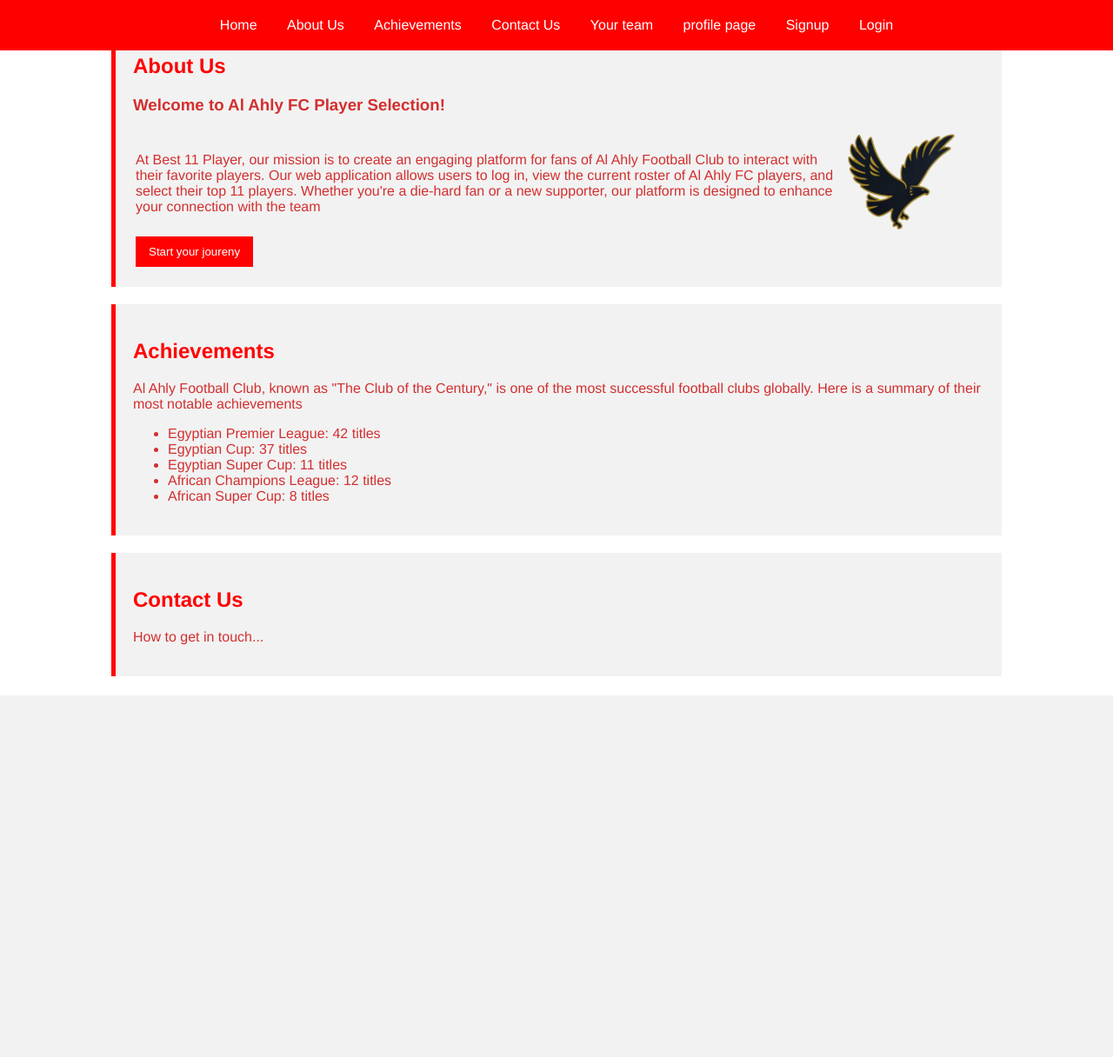
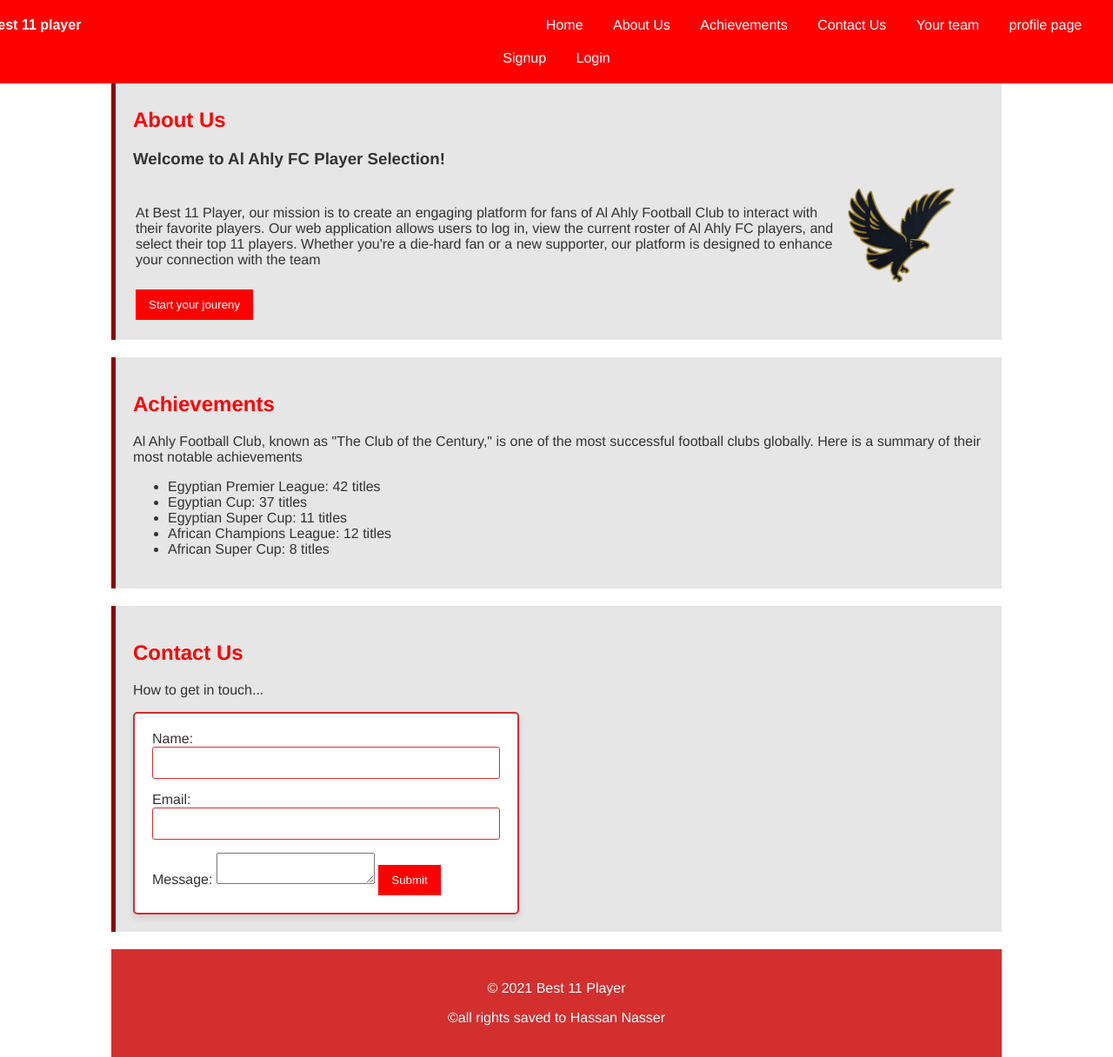
Before and after one commit to hassannasserr/Best-11-player-, a Flask app: page / in a window 1280 px wide. Shown: the whole page at 87% size. Before the commit the page ends 800 px from the top, so only its background shows below. Run offline with Flask 3, Linux system fonts and the light colour scheme; some libraries are stand-ins or nearby versions.

Commit message:
changing in style

```diff
--- a/static/style.css
+++ b/static/style.css
@@ -10,7 +10,9 @@
     align-items: center;
     height: 100vh;
 }
-
+section:first-of-type {
+    margin-top: 500px; /* Adjust the value as needed to create the desired space */
+}
 nav {
     position: absolute; /* Change to absolute to keep it at the top */
     top: 0;
@@ -93,8 +95,80 @@
 .container {
     width: 80%;
     margin: auto;
-    overflow: hidden;
+    overflow: visible; /* Adjusted to ensure content is not hidden */
+}
+
+section {
+    padding: 20px;
+    margin: 20px 0;
+    background-color: #e6e6e6; /* Ensures contrast */
+    border-left: 5px solid darkred; /* Visual distinction */
+    color: #333; /* Readability */
+    overflow: auto; /* Ensures all content can be scrolled to if it overflows */
 }
 h2 {
     color: red;
 }
+footer {
+    background-color: #D32F2F; /* Red background for bold contrast */
+    color: #FFF; /* White text for readability */
+    text-align: center; /* Center-align the text */
+    padding: 20px 0; /* 20px vertical padding, 0 horizontal */
+    width: 100%; /* Ensure it spans the full width */
+    /* Removed position: fixed; to allow natural flow at the bottom */
+    font-family: 'Helvetica Neue', Helvetica, Arial, sans-serif; /* Consistent font styling */
+    font-weight: 500; /* Slightly bolder text for emphasis */
+    font-size: 16px; /* Slightly larger font size for better readability */
+}
+
+
+footer a:hover {
+    text-decoration: underline; /* Underline on hover for better interaction */
+}
+.profile-info h2, .profile-info p {
+    color: #333; /* Dark text for readability */
+}
+
+.profile-info strong {
+    color: red; /* Blue color for emphasis */
+}
+.profile {
+    background-color: #ffffff; /* White background for the profile section */
+    border: 1px solid #ddd; /* Light border for subtle separation */
+    border-radius: 8px; /* Rounded corners */
+    padding: 20px;
+    position: absolute;
+    top: -250px; /* Adjust as needed */
+    left: 450px;
+    right: 0;
+    margin-top: 0; /* Space from the top */
+    box-shadow: 0 4px 6px rgba(0,0,0,0.1); /* Soft shadow for depth */
+    width: 90%; /* Responsive width */
+    max-width: 600px; /* Maximum width */
+    border-color: #D32F2F;
+}
+
+.profile-pic {
+    width: 150px;
+    height: 150px;
+    border-radius: 50%;
+    overflow: hidden;
+    border: 3px solid red; /* Blue border around the profile picture */
+}
+
+.profile-pic img {
+    width: 100%;
+    height: auto;
+}
+#first{
+    margin-left: 500px;
+}
+#logo{
+    margin-left: -50px;
+    font-family: 'Arial', sans-serif; /* Change the font */
+    transition: transform 0.3s ease;
+    font-weight: bold; /* Smooth transition for transform */
+}
+#logo:hover {
+    transform: scale(1.1); /* Make the logo 10% bigger on hover */
+}
--- a/templates/index.html
+++ b/templates/index.html
@@ -24,7 +24,8 @@
 </head>
 <body>
    <nav>
-        <a href="/">Home</a>
+        <a  id="logo" href="index.html">Best 11 player</a>
+        <a  id ="first" href="/">Home</a>
         <a href="#about">About Us</a>
         <a href="#achievements">Achievements</a>
         <a href="#contact">Contact Us</a>
@@ -66,7 +67,19 @@
        <section id="contact">
            <h2>Contact Us</h2>
            <p>How to get in touch...</p>
+              <form action="/contact" method="POST">
+                <label for="name">Name:</label>
+                <input type="text" id="name" name="name" required>
+                <label for="email">Email:</label>
+                <input type="email" id="email" name="email" required>
+                <label for="message">Message:</label>
+                <textarea id="message" name="message" required></textarea>
+                <button id="start" type="submit">Submit</button>
        </section>
+       <footer>
+              <p>&copy; 2021 Best 11 Player</p>
+              <p> &copy;all rights saved to Hassan Nasser</p>
+       </footer>
    </div>
    <script src="{{ url_for('static', filename='script.js') }}"></script></body>
 </html>
--- a/templates/yourteam.html
+++ b/templates/yourteam.html
@@ -36,11 +36,13 @@
 </head>
 <body>
     <nav>
-        <a href="/">Home</a>
+        <a  id="logo" href="index.html">Best 11 player</a>
+        <a  id ="first" href="/">Home</a>
         <a href="#about">About Us</a>
         <a href="#achievements">Achievements</a>
         <a href="#contact">Contact Us</a>
         <a href="/yourteam">Your team</a>
+        <a href="/profile">profile page</a>
         <a href="/signup">Signup</a>
         <a href="/login">Login</a>
    </nav>
```
Also changed, not shown: templates/profile.html (+3 -48 lines).
